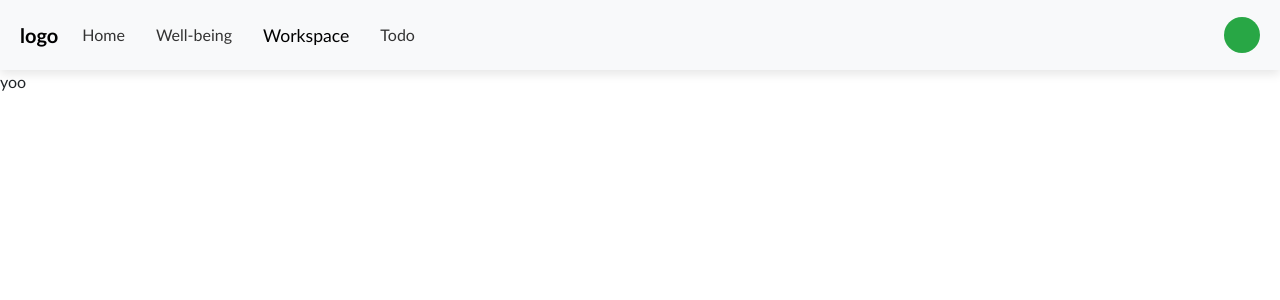
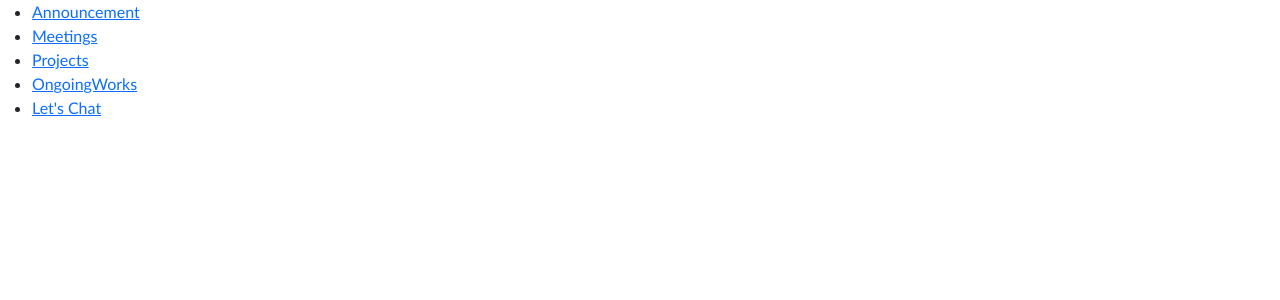
Before and after one commit to Shrilatha-Bhandarkar/UnifiedRemoteHub, a React (Create React App) app in the folder frontend/: page /workspace in a window 1280 px wide. Shown: the top 300 px of the page. Built offline with nearby package versions, Linux system fonts and the light colour scheme; a web font is replaced by a local one.

Commit message:
workspace components

```diff
--- a/frontend/src/App.js
+++ b/frontend/src/App.js
@@ -11,7 +11,7 @@ import Landingpage from './pages/landingpage';
 import Profile from './profile/profile';
 import Home from './pages/Home';
 import WellBeing from './pages/WellBeing';
-import Workspace from './pages/Workspace';
+import Workspace from './components/Workspace';
 import TodoList from './pages/Todo/TodoList'
 import Footer from './components/footer';
 import { UserProvider } from './UserContext';
--- /dev/null
+++ b/frontend/src/Styles/Workspace.css
@@ -0,0 +1,43 @@
+/* styles.css */
+body {
+    margin: 0;
+    padding: 0;
+    font-family: 'Arial', sans-serif;
+    background-color: #f7f5f9; /* Purple background color */
+    color: #0e0101; /* White text color */
+  }
+
+  .container {
+    max-width: 1200px;
+    margin: 0 auto;
+    padding: 20px;
+    display: flex;
+    flex-direction: column; /* Set flex direction to column */
+    align-items: center; /* Center the content horizontally */
+  }
+
+  nav {
+    background-color: #4b0082; /* Dark purple background color for the navigation bar */
+    padding: 10px;
+  }
+
+  nav ul {
+    list-style: none;
+    padding: 0;
+    margin: 0;
+  }
+
+  nav ul li {
+    margin-bottom: 10px; /* Adjust the margin for vertical spacing */
+  }
+
+  nav a {
+    text-decoration: none;
+    color: #fff;
+    font-weight: bold;
+    font-size: 16px;
+  }
+
+  main {
+    padding: 20px;
+  }
--- /dev/null
+++ b/frontend/src/components/Workspace.js
@@ -0,0 +1,31 @@
+// Import the necessary dependencies
+import React from 'react';
+import { Link } from 'react-router-dom';
+
+// Define the Workspace component
+const Workspace = () => {
+  return (
+    <nav>
+      <ul>
+        <li>
+          <Link to="../pages/WorkspaceSection.js">Announcement</Link>
+        </li>
+        <li>
+          <Link to="../pages/MeetingsPage.js">Meetings</Link>
+        </li>
+        <li>
+          <Link to="../pages/ProjectsPage.js">Projects</Link>
+        </li>
+        <li>
+          <Link to="../pages/OngoingTasksPage.js">OngoingWorks</Link>
+        </li>
+        <li>
+          <Link to="../pages/ChatPage.js">Let's Chat</Link>
+        </li>
+      </ul>
+    </nav>
+  );
+};
+
+// Export the Workspace component as the default export
+export default Workspace;
--- a/frontend/src/pages/Workspace.js
+++ /dev/null
@@ -1,13 +0,0 @@
-import React from 'react'
-import CustomNavbar from '../components/navbar'
-
-const Workspace = () => {
-  return (
-    <div>
-      <CustomNavbar/>
-      yoo
-    </div>
-  )
-}
-
-export default Workspace
```
Also changed, not shown: frontend/src/components/AdminForm.js (added, +37 -0 lines), frontend/src/components/DisplayContent.js (added, +19 -0 lines), frontend/src/pages/ChatPage.js (added, +9 -0 lines), frontend/src/pages/MeetingsPage.js (added, +9 -0 lines), frontend/src/pages/OngoingTasksPage.js (added, +9 -0 lines), frontend/src/pages/ProjectsPage.js (added, +13 -0 lines), frontend/src/pages/WorkspaceSection.js (added, +37 -0 lines).
